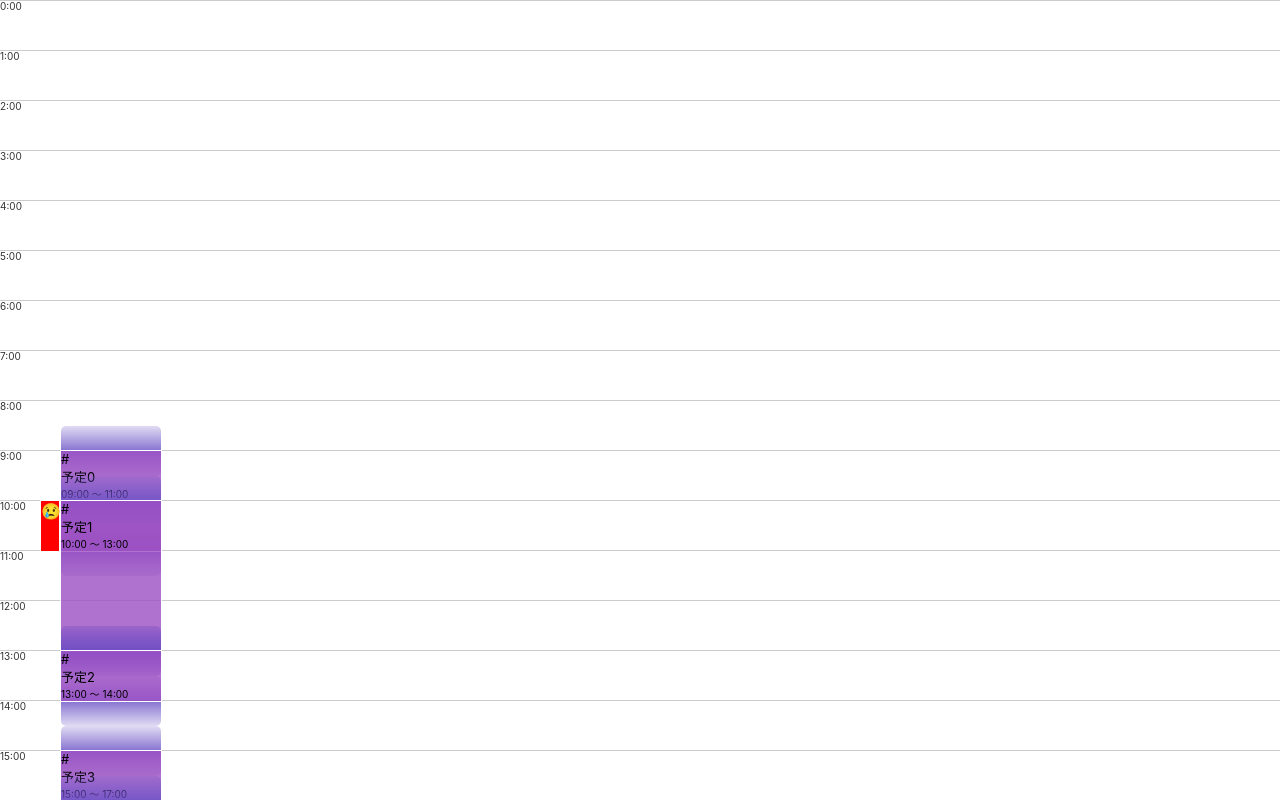
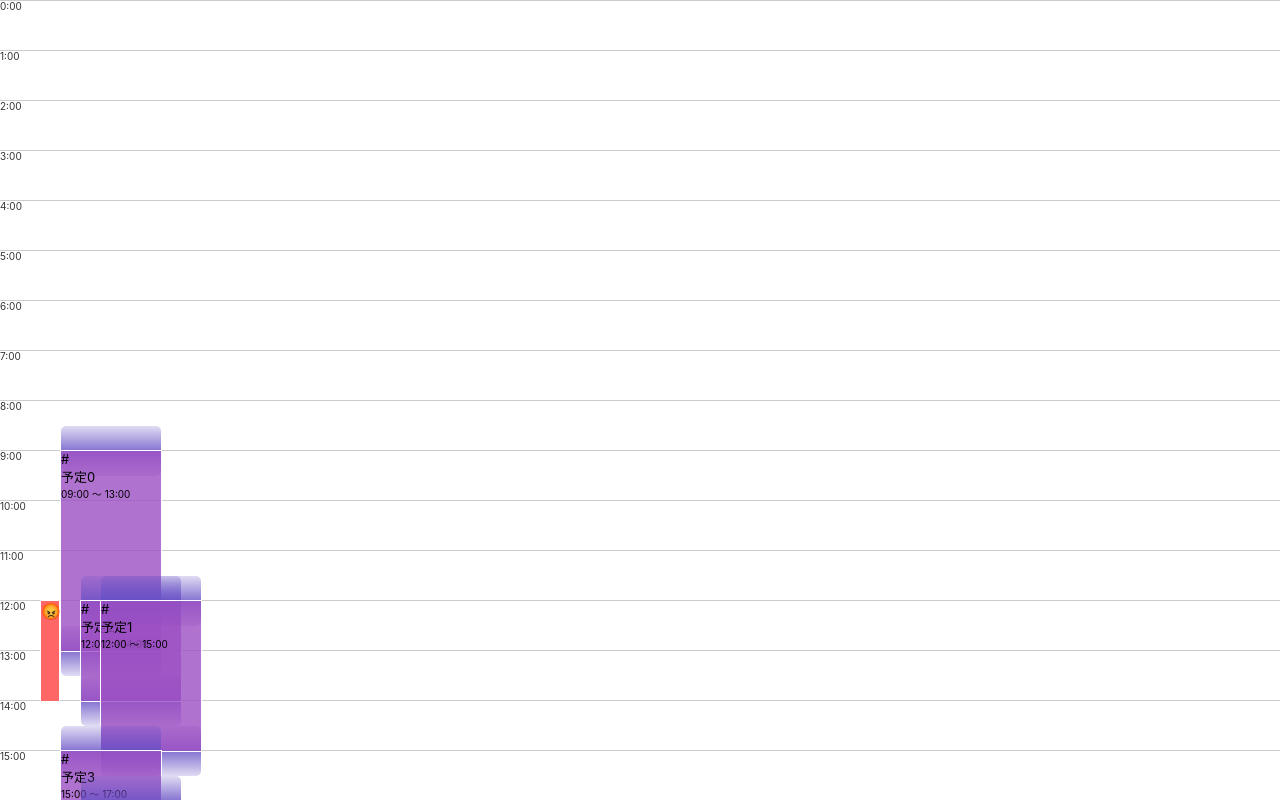
Before and after one commit to fumicode/fuzzy-session-react, a React (Create React App) app: page / in a window 1280 px wide. Shown: the top 800 px of the page. Built offline with nearby package versions, Linux system fonts and the light colour scheme.

Commit message:
conflictの場合にずらして表示

```diff
--- a/src/App.tsx
+++ b/src/App.tsx
@@ -9,17 +9,17 @@ const sessions: Session[] = [
   new Session(
     undefined,
     '予定0',
-    new TimeRange('09:00','11:00')
+    new TimeRange('09:00','13:00')
   ),
   new Session(
     undefined,
     '予定1',
-    new TimeRange('10:00','13:00')
+    new TimeRange('12:00','15:00')
   ),
   new Session(
     undefined,
     '予定2',
-    new TimeRange('13:00','14:00')
+    new TimeRange('12:00','14:00')
   ),
   new Session(
     undefined,
--- a/src/Components/Conflict.tsx
+++ b/src/Components/Conflict.tsx
@@ -4,7 +4,7 @@ import TimeRange from "./TimeRange";
 
 export default class Conflict{
   public readonly overlappingTimeRange: TimeRange;
-  public readonly sessionIds: [SessionId, SessionId];
+  public readonly sessionIds: [SessionId, SessionId]; // 2番目の方が後の予定であるとする
 
   constructor(
     sessionA: Session,
@@ -17,12 +17,8 @@ export default class Conflict{
     }
 
     this.overlappingTimeRange = overlappingTimeRange;
-
-    this.sessionIds = [
-      sessionA.id,
-      sessionB.id
-    ];
-
+    const sessionPair = [sessionA, sessionB].sort((a,b)=> a.openingTimeRange.compare(b.openingTimeRange));
+    this.sessionIds = sessionPair.map((session)=> session.id) as [SessionId, SessionId];
   }
 
   //コンフリクトの酷さ
--- a/src/Components/ConflictsWarningSessionList.ts
+++ b/src/Components/ConflictsWarningSessionList.ts
@@ -4,11 +4,13 @@ import Conflict from "./Conflict";
 
 export default class ConflictsWarningSessionList{
   private readonly _conflicts: Conflict[];
-  private readonly _sessions: Session[]
+  private readonly _sessions: Session[]; //TODO: これは、禁忌かもしれない。ID参照になおすべきかも。
 
   constructor(
     sessions: Session[]
   ){
+    sessions = [...sessions].sort((a, b) =>
+      a.openingTimeRange.compare(b.openingTimeRange));
     this._conflicts = this.findConflicts(sessions);
     this._sessions  = sessions;
   }
--- a/src/Components/DailyTimelineViewWithConflicts.tsx
+++ b/src/Components/DailyTimelineViewWithConflicts.tsx
@@ -3,21 +3,54 @@ import styled from 'styled-components';
 
 import 'core-js/features/array';
 
-import Session, { SessionView } from './Session'
+import Session, { SessionId, SessionView } from './Session'
 import ViewModel from './ViewModel'
 import ConflictsWarningSessionList from './ConflictsWarningSessionList';
 import { TimeRangeView } from './TimeRange';
+import { log } from 'console';
 
 export type DailyTimelineWithConflictsViewModel = ViewModel<ConflictsWarningSessionList>;
 
+class SessionViewModel{
+  public readonly sessionId: SessionId;
+
+  constructor(
+    public readonly session: Session,
+    public leftPx: number,
+  ){
+    this.sessionId = session.id;
+
+  }
+}
+
 export const DailyTimelineWithConflictsView: FC<DailyTimelineWithConflictsViewModel> = styled((props: DailyTimelineWithConflictsViewModel)=>{
   const sessions = props.main.sessions;
+  const sesVMs = sessions.map((session)=> new SessionViewModel(session, 0));
   const conflicts = props.main.conflicts;
 
   const hoursMax = 24;
   const hoursArray = [...Array(hoursMax).keys()];
 
   //const sessionsBelongsToHour = distributeSessionsToHours(sessions);
+
+  console.log(conflicts);
+
+  conflicts.forEach((conflict)=>{
+    //かぶってるやつのうしろのやつ
+
+    const baseSessionId = conflict.sessionIds[0];
+    const baseSessionVM = sesVMs.find((sesVM)=>sesVM.sessionId === baseSessionId);
+
+    const slidingSessionId = conflict.sessionIds[1];
+    const slidingSessionVM = sesVMs.find((sesVM)=>sesVM.sessionId === slidingSessionId);
+
+    if(baseSessionVM === undefined || slidingSessionVM === undefined){ // ありえないはず
+      throw new Error('コンフリクトがあるということは、その対象のセッションは必ず存在するはず。何かがおかしい。');
+    }
+
+    slidingSessionVM.leftPx = baseSessionVM.leftPx +  20;
+  });
+
 
   return (
     <div className={props.className}>
@@ -32,13 +65,18 @@ export const DailyTimelineWithConflictsView: FC<DailyTimelineWithConflictsViewMo
       }
       <div className="e-contents">
         {
-          sessions.map((session)=>
+          sesVMs.map((sesVM)=>
             {
               //todo: 50がマジックナンバーになっている！！ DOM描画時に取得するようにする。
+              const session = sesVM.session;
 
+              const x = sesVM.leftPx;
               const y = session.openingTimeRange.startHour * 50;
               return (
-                <div className="e-session-box" style={{top: y +'px'}} key={session.id.toString()}>
+                <div className="e-session-box"
+                  style={{top: y +'px', left: x+'px'}}
+                  key={session.id.toString()}
+                >
                   <SessionView main={session}/>
                 </div>
               )
@@ -57,7 +95,7 @@ export const DailyTimelineWithConflictsView: FC<DailyTimelineWithConflictsViewMo
 
               return (
                 <div className="e-status-box" style={{top: y +'px'}} key={conflictId}>
-                  <TimeRangeView main={conflict.overlappingTimeRange}>
+                  <TimeRangeView main={conflict.overlappingTimeRange} background={`hsl(0, 100%, ${90 - 10 * conflict.horribleness }%)`}>
                     {conflict.toString('horribleness-emoji')}
                   </TimeRangeView>
                 </div>
--- a/src/Components/TimeRange.tsx
+++ b/src/Components/TimeRange.tsx
@@ -46,7 +46,10 @@ export default class TimeRange{
 
       return new TimeRange(start, end);
     }
+  }
 
+  compare(otherTR: TimeRange): number{
+    return compare(this, otherTR);
   }
 
   toString(): string{
@@ -61,8 +64,28 @@ const overlaps = (a:TimeRange, b:TimeRange):boolean => {
   );
 }
 
+const compare =  (a:TimeRange, b:TimeRange):number => {
+  if(a.startHour < b.startHour){
+    return -1; // < 0
+  }
+  else if(a.startHour > b.startHour){
+    return 1; // > 0
+  }
+  else{
+    if(a.endHour < b.endHour){
+      return -1; // < 0
+    }
+    else if(a.endHour > b.endHour){
+      return 1; // > 0
+    }
+
+    return 0;
+  }
+};
+
 export type TimeRangeViewModel = ViewModel<TimeRange> & {
   children?: React.ReactNode;
+  background?: string;
 
 };
 
@@ -82,7 +105,10 @@ export const TimeRangeView: FC<TimeRangeViewModel> = styled((props:TimeRangeView
   const hoursNum = range.durationHour;
 
   return (
-    <div className={className} style={{height:`${hoursNum*50}px`}}>
+    <div className={className} style={{
+      height:`${hoursNum*50}px`,
+      background: props.background || 'hsl(0, 100%, 70%)'
+      }}>
       <div className="e-content">
 
         {props.children}
@@ -109,7 +135,7 @@ height:  200px; //とりあえず仮で
 
 border:1px solid white;
 
-background: red;
+//background: hsl(0, 100%, 70%);
 
 
 &:hover{
```
Also changed, not shown: src/Components/DailyTimelineView.tsx (deleted, +0 -100 lines).
